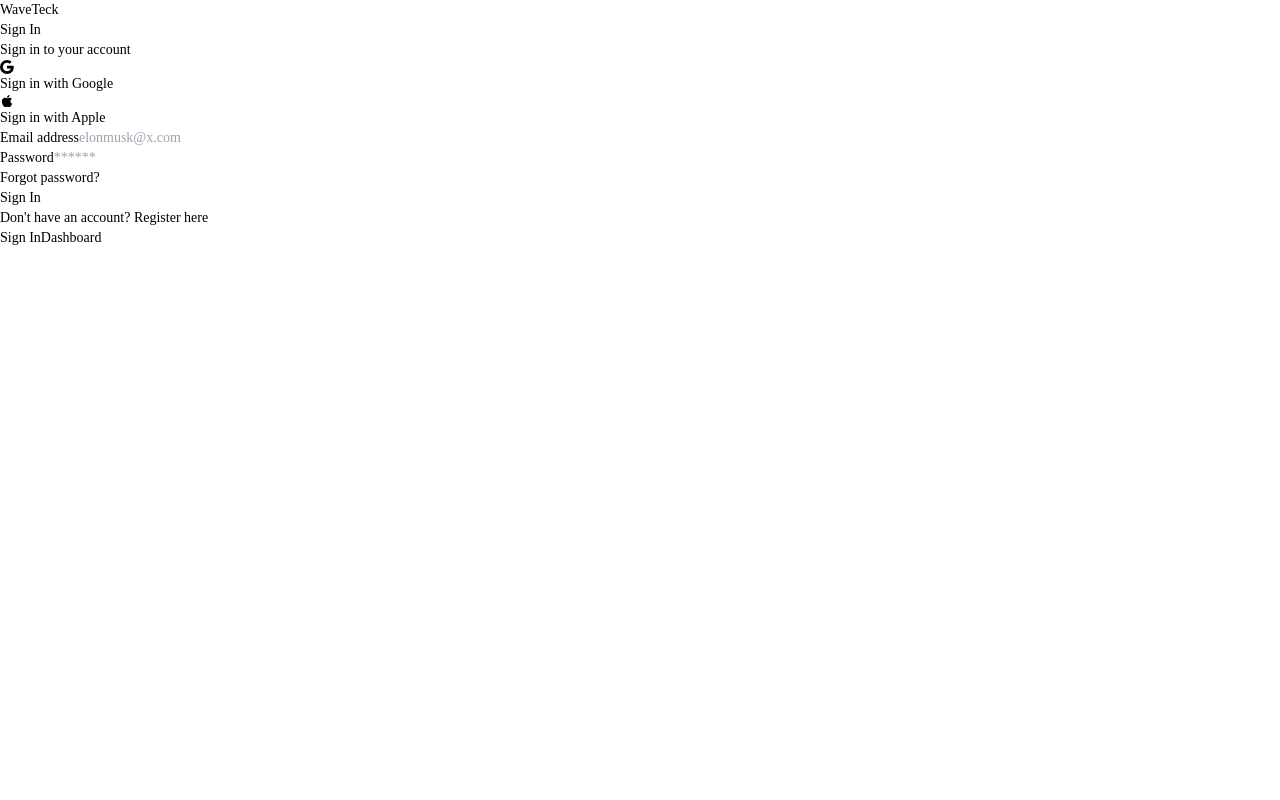
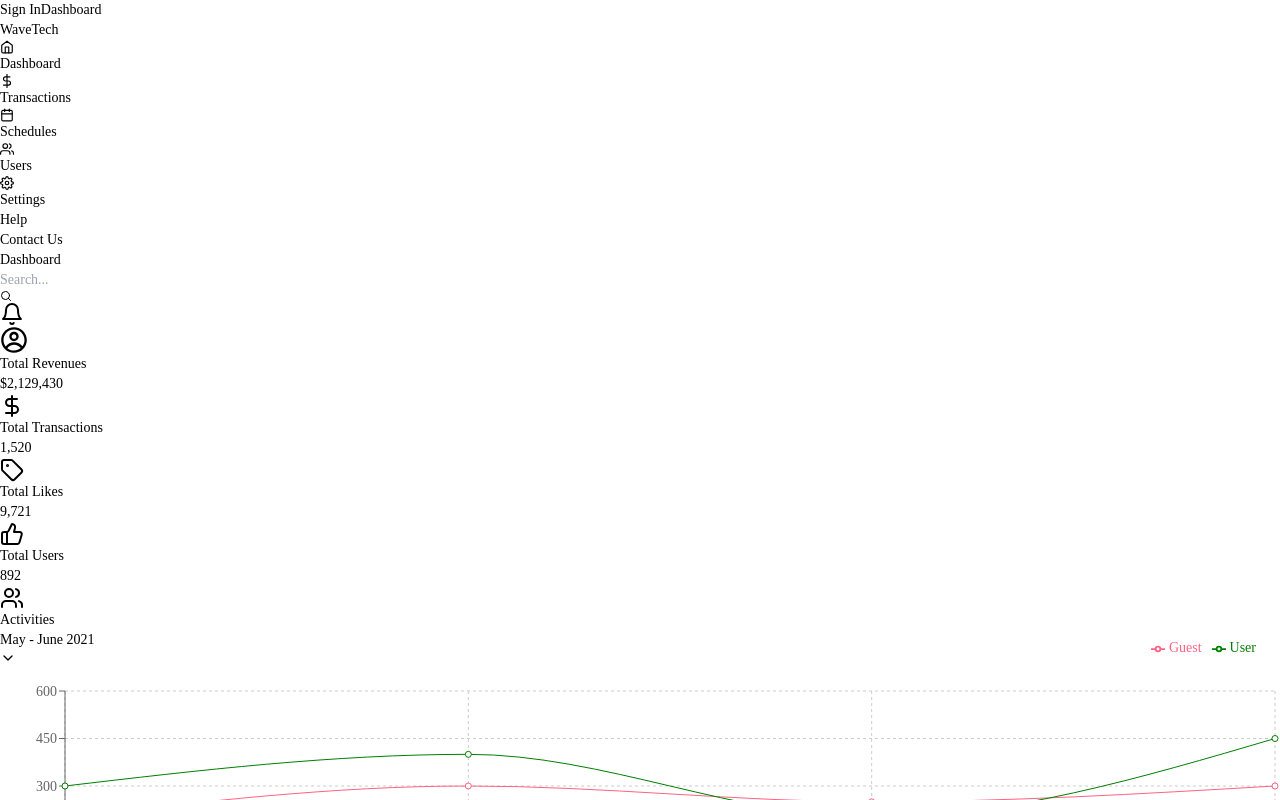
Before and after one commit to gaurav300108/reupload-assign1, a React (Vite) app: page / in a window 1280 px wide. Shown: the top 800 px of the page. Built offline with nearby package versions, Linux system fonts and the light colour scheme.

Commit message:
Update App.jsx

```diff
--- a/src/App.jsx
+++ b/src/App.jsx
@@ -1,29 +1,18 @@
 import React from 'react';
-import { BrowserRouter as Router, Route, Routes, Navigate } from 'react-router-dom';
 import Dashboard from './pages/Dashboard';
 import SignIn from './pages/SignIn';
 
 const App = () => {
-  const [isLoggedIn, setIsLoggedIn] = React.useState(false);
-
-  const handleSignIn = () => {
-    // Simulate successful sign-in
-    setIsLoggedIn(true);
-  };
-
   return (
     <div className="bg-gray-100">
-      <Router>
-        <Routes>
-          <Route path="*" element={isLoggedIn ? <Dashboard /> : <SignIn onSignIn={handleSignIn} />} />
-        </Routes>
-      </Router>
-
       {/* Navigation buttons */}
       <nav className="flex justify-center mt-4">
         <button
           className="px-4 py-2 bg-blue-500 text-white rounded-md mr-2"
-          onClick={handleSignIn}
+          onClick={() => {
+            // Handle sign-in button click (e.g., navigate to "/signin")
+            window.location.href = '/signin';
+          }}
         >
           Sign In
         </button>
@@ -37,6 +26,15 @@
           Dashboard
         </button>
       </nav>
+
+      {/* Render the appropriate component based on the button click */}
+      <div className="mt-4">
+        {window.location.pathname === '/signin' ? (
+          <SignIn />
+        ) : (
+          <Dashboard />
+        )}
+      </div>
     </div>
   );
 };
```
